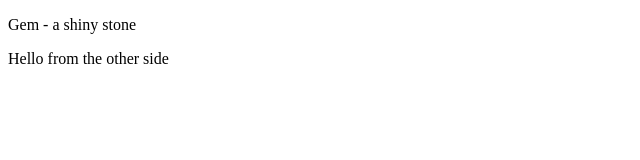
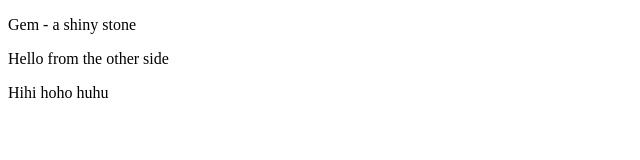
Before and after one commit to GemmyWhoop/muy-delicioso, a plain HTML site: page index.html in a window 1280 px wide. Shown: the whole page, without its empty margins (0-640 px from the left). Drawn offline with Linux system fonts and the light colour scheme.

Commit message:
Update index.html

```diff
--- a/index.html
+++ b/index.html
@@ -8,5 +8,6 @@
     <body>
         <p>Gem - a shiny stone</p>
         <p>Hello from the other side</p>
+        <p>Hihi hoho huhu</p>
     </body>
 </html>
```
